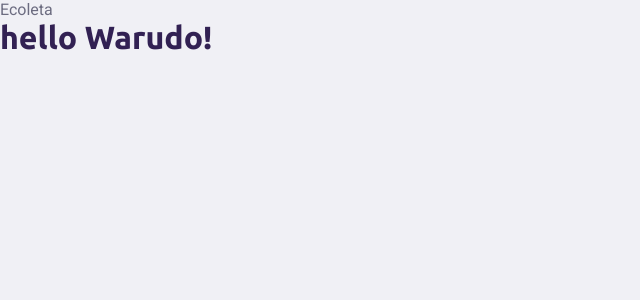
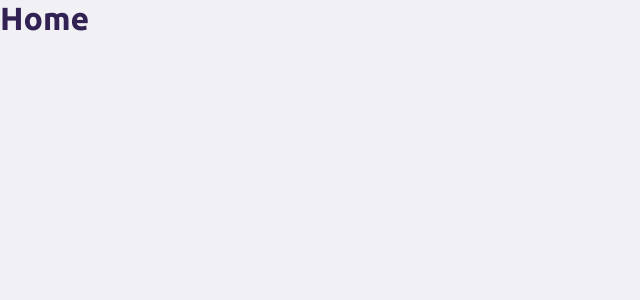
Before and after one commit to vinaud/NLW-Ecoleta, a React (Create React App) app in the folder web/: page / in a window 1280 px wide. Shown: the top 300 px of the page, without its empty margins (0-640 px from the left). Built offline with nearby package versions, Linux system fonts and the light colour scheme.

Commit message:
componente Home

```diff
--- a/web/src/App.tsx
+++ b/web/src/App.tsx
@@ -1,12 +1,12 @@
 import React,{useState} from 'react';
 import './App.css';
-import Header from './header';
+import Home from './pages/Home'
 
 function App() {
   return (
     <div>
-      <Header/>
-        <h1>hello Warudo!</h1>
+
+        <Home/>
 
     </div>
   );
--- /dev/null
+++ b/web/src/pages/Home/index.tsx
@@ -0,0 +1,11 @@
+import React from 'react';
+
+const Home = () => {
+    return(
+        <div>
+            <h1>Home</h1>
+        </div>
+    )
+}
+
+export default Home;
```
